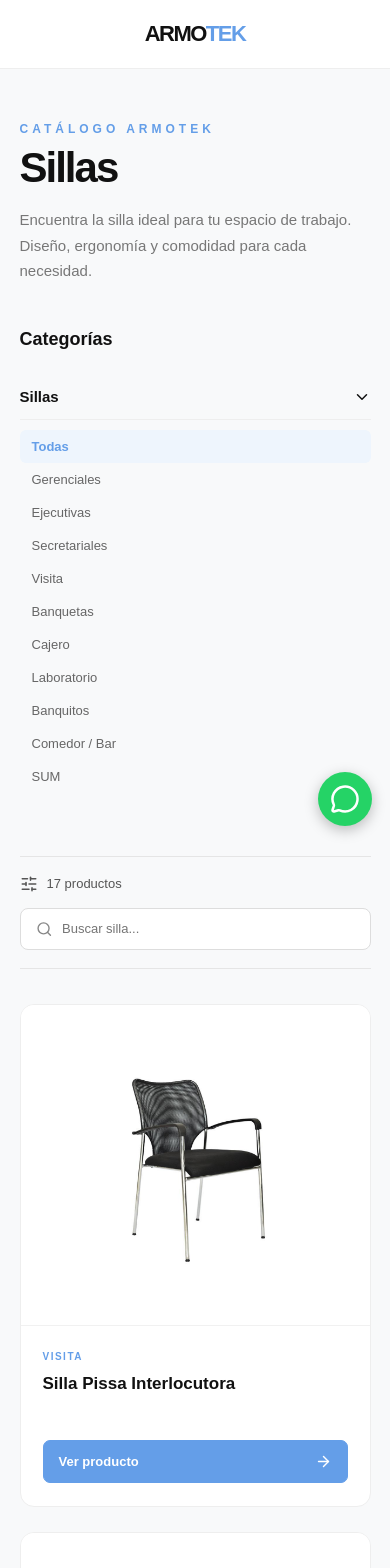
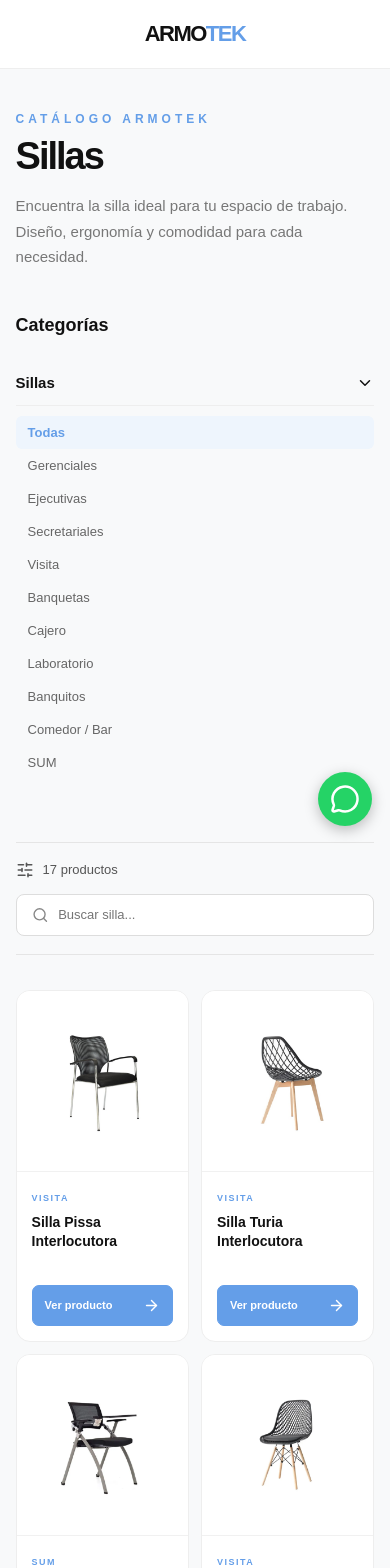
Before and after one commit to TheTomato3D/Armotek, a React (Vite) app in the folder frontend/: page / in a window 390 px wide. Shown: the top 1568 px of the page. Built offline with nearby package versions, Linux system fonts and the light colour scheme.

Commit message:
Finalización Armotek - Adriano

```diff
--- a/frontend/src/index.css
+++ b/frontend/src/index.css
@@ -811,31 +811,43 @@ button {
 }
 
 @media (max-width: 520px) {
-
   .catalog-page {
-
-    padding: 50px 5% 70px;
-
+    padding: 40px 4% 60px;
   }
 
   .catalog-header h1 {
-
-    font-size: 42px;
-
+    font-size: 38px;
   }
 
   .products-grid {
-
-    grid-template-columns: 1fr;
-
+    grid-template-columns: repeat(2, minmax(0, 1fr));
+    gap: 12px;
   }
 
   .product-image {
-
-    height: 320px;
-
+    height: 180px;
+    padding: 15px;
   }
 
+  .product-info {
+    padding: 15px;
+  }
+
+  .product-info h2 {
+    min-height: 58px;
+    font-size: 14px;
+    line-height: 1.4;
+  }
+
+  .product-category {
+    font-size: 9px;
+  }
+
+  .product-button {
+    margin-top: 14px;
+    padding: 11px 12px;
+    font-size: 11px;
+  }
 }
 
 /* ==================================
```
Also changed, not shown: 1 other file (tests, documents, lock files or other folders).
